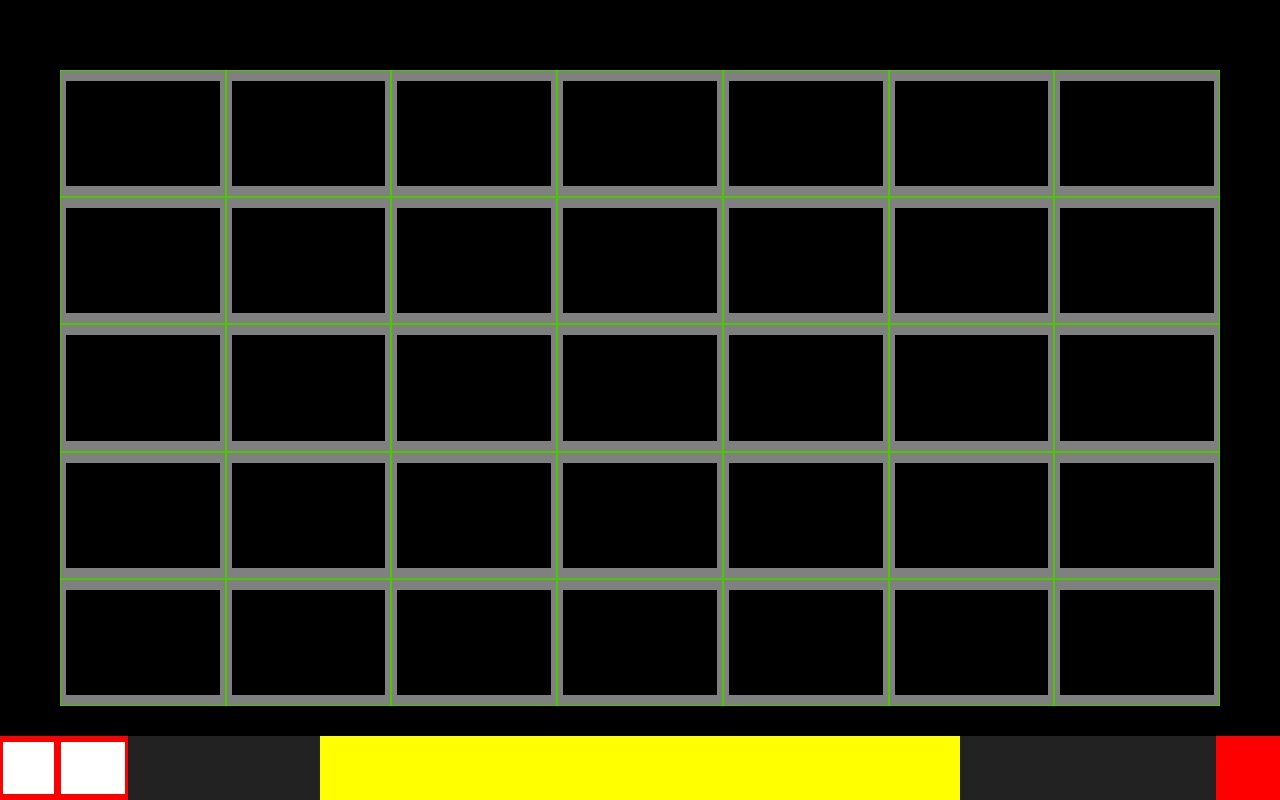
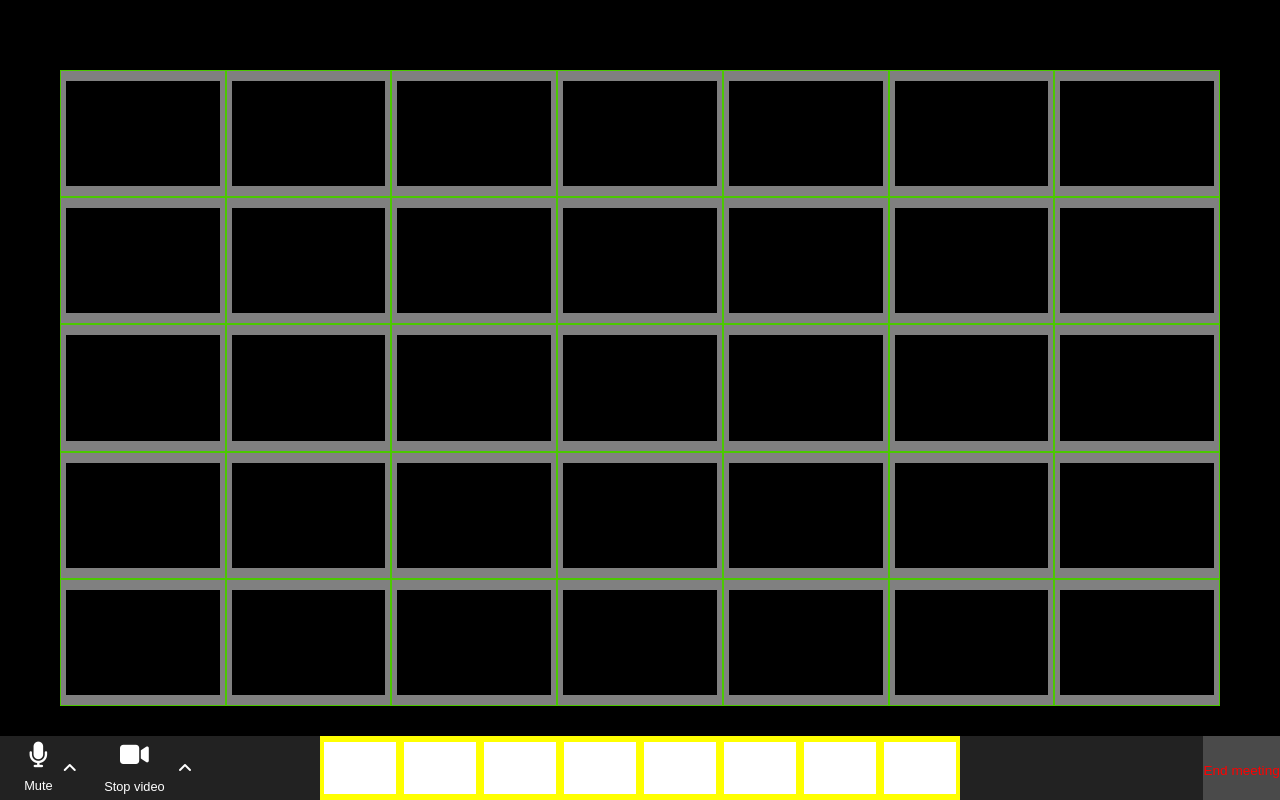
Before and after one commit to LucaPertosa/html-css-zoom, a plain HTML site: page index.html in a window 1280 px wide. Drawn offline with Linux system fonts and the light colour scheme.

Commit message:
Complete mic-command

```diff
--- a/css/style.css
+++ b/css/style.css
@@ -13,6 +13,23 @@
     box-sizing: border-box;
 }
 
+body {
+    font-family: sans-serif;
+}
+
+li {
+    list-style-type: none;
+}
+
+a {
+    text-decoration: none;
+    color: inherit;
+}
+
+.pos-rel {
+    position: relative;
+    height: 100%;
+}
 /* GENERAL */
 .window-call {
     width: 100%;
@@ -31,6 +48,9 @@
     flex-wrap: wrap;
 }
 
+/* .arrow i {
+    font-size: 1rem;
+} */
 
 /* MAIN */
 /* Video Section */
@@ -72,11 +92,8 @@
 }
 
 .main-command {
-    width: 10%;
+    width: 15%;
     height: 100%;
-    /* debug */
-    background-color: red;
-
 }
 
 .room-command {
@@ -91,10 +108,10 @@
 }
 
 .quit-command {
-    width: 5%;
+    width: 6%;
     height: 100%;
     /* debug */
-    background-color: red;
+    background-color: var(--command-quitbg-color);
     position: absolute;
     top: 0;
     right: 0;
@@ -103,23 +120,75 @@
 /* Main-command */
 
 .main-command ul {
-    list-style-type: none;
     height: 100%;
     align-items: center;
     justify-content: space-around;
+}
 
+i {
+    font-size: 1.6rem;
+}
 
+.command-section .command-name {
+    font-size: .8rem;
+    position: absolute;
+    bottom: 0;
+    left: 50%;
+    transform: translate(-50%, 0%);
+    width: 100%;
 }
+
+.command-section .arrow i{
+    position: absolute;
+    top: 50%;
+    right: 0;
+    transform: translate(0, -50%);
+    font-size: 1rem;
+}
+
 .mic-command {
     /* debug */
-    background-color: white;
+    color: white;
     width: 40%;
     height: 80%;
+    text-align: center;
+    line-height: 100%;
 }
 
 .camera-command {
     /* debug */
-    background-color: white;
-    width: 50%;
+    text-align: center;
+    color: white;
+    width: 60%;
     height: 80%;
 }
+
+
+/* Room-command */
+.room-command ul {
+    height: 100%;
+    align-items: center;
+    justify-content: space-around;
+}
+
+.box {
+    width: calc(100% / 9);
+    height: 80%;
+    background-color: white;
+}
+
+/* Quit-command */
+
+.quit-command a {
+    display: inline-block;
+    font-size: .85rem;
+    color: red;
+    position: relative;
+    top: 50%;
+    left: 50%;
+    transform: translate(-50%, -50%);
+}
+
+.quit-command:hover a {
+    text-decoration: underline;
+}
--- a/index.html
+++ b/index.html
@@ -5,6 +5,9 @@
     <meta http-equiv="X-UA-Compatible" content="IE=edge">
     <meta name="viewport" content="width=device-width, initial-scale=1.0">
     <title>Document</title>
+
+    <!-- FONTAWESOME LINK -->
+    <link rel="stylesheet" href="https://cdnjs.cloudflare.com/ajax/libs/font-awesome/6.3.0/css/all.min.css" integrity="sha512-SzlrxWUlpfuzQ+pcUCosxcglQRNAq/DZjVsC0lE40xsADsfeQoEypE+enwcOiGjk/bSuGGKHEyjSoQ1zVisanQ==" crossorigin="anonymous" referrerpolicy="no-referrer" />
 
     <!-- STYLE LINK -->
     <link rel="stylesheet" href="css/style.css">
@@ -127,18 +130,39 @@
             <div class="main-command">
                 <ul class="flex">
                     <li class="mic-command">
-
+                        <a href="">
+                            <div class="pos-rel">
+                                <i class="fa-solid fa-microphone"></i>
+                                <div class="command-name">Mute</div>
+                                <span class="arrow"><i class="fa-solid fa-angle-up"></i></span>
+                            </div>
+                        </a>
                     </li>
                     <li class="camera-command">
-
+                        <a href="">
+                            <div class="pos-rel">
+                                <i class="fa-solid fa-video"></i>
+                                <div class="command-name">Stop video</div>
+                                <span class="arrow"><i class="fa-solid fa-angle-up"></i></span>
+                            </div>
+                        </a>
                     </li>
                 </ul>
             </div>
             <div class="room-command">
-
+                <ul class="flex">
+                    <li class="box"></li>
+                    <li class="box"></li>
+                    <li class="box"></li>
+                    <li class="box"></li>
+                    <li class="box"></li>
+                    <li class="box"></li>
+                    <li class="box"></li>
+                    <li class="box"></li>
+                </ul>
             </div>
             <div class="quit-command">
-
+                <a href="">End meeting</a>
             </div>
         </section>
         <!-- /COMMAND SECTION -->
```
